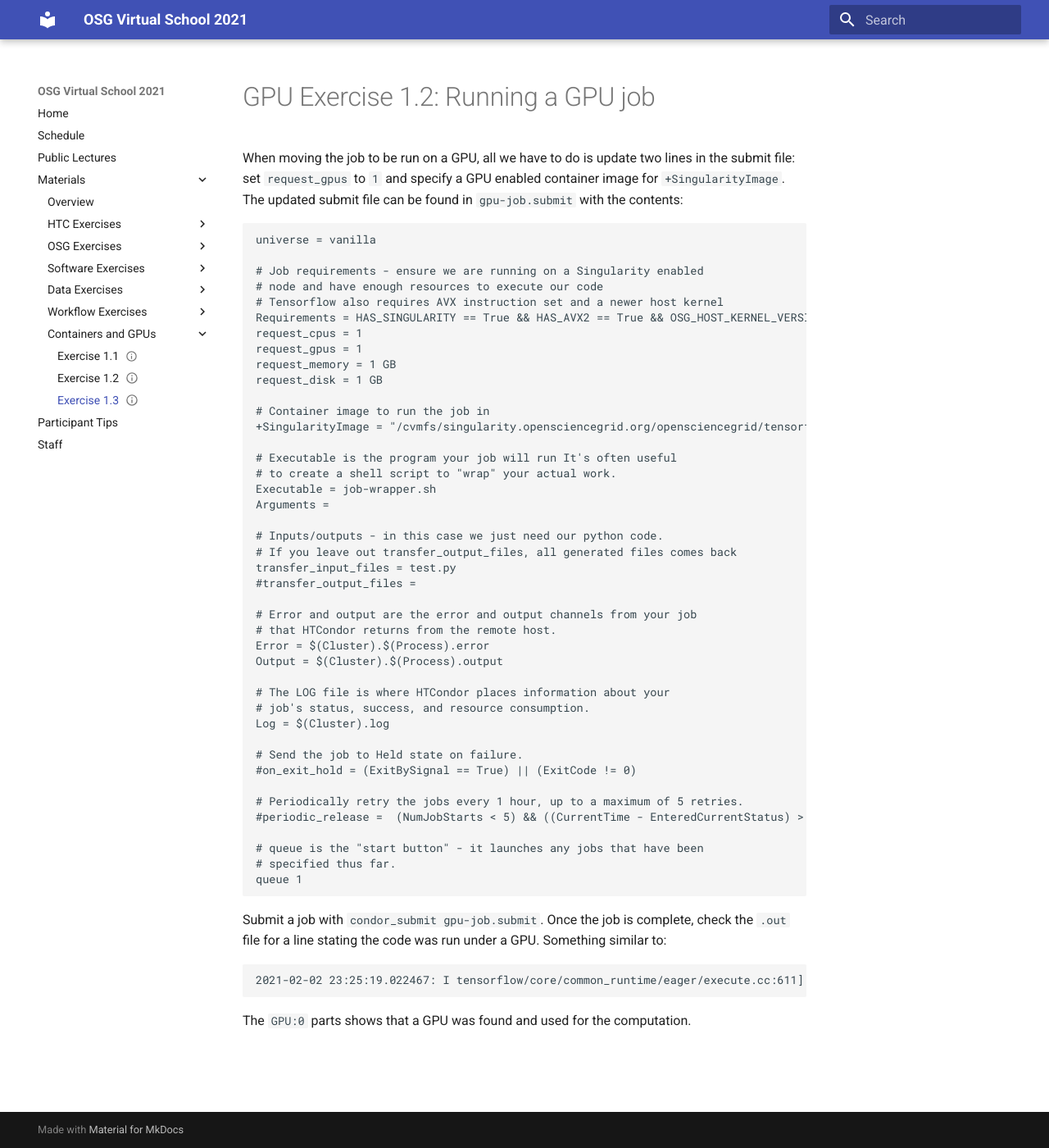
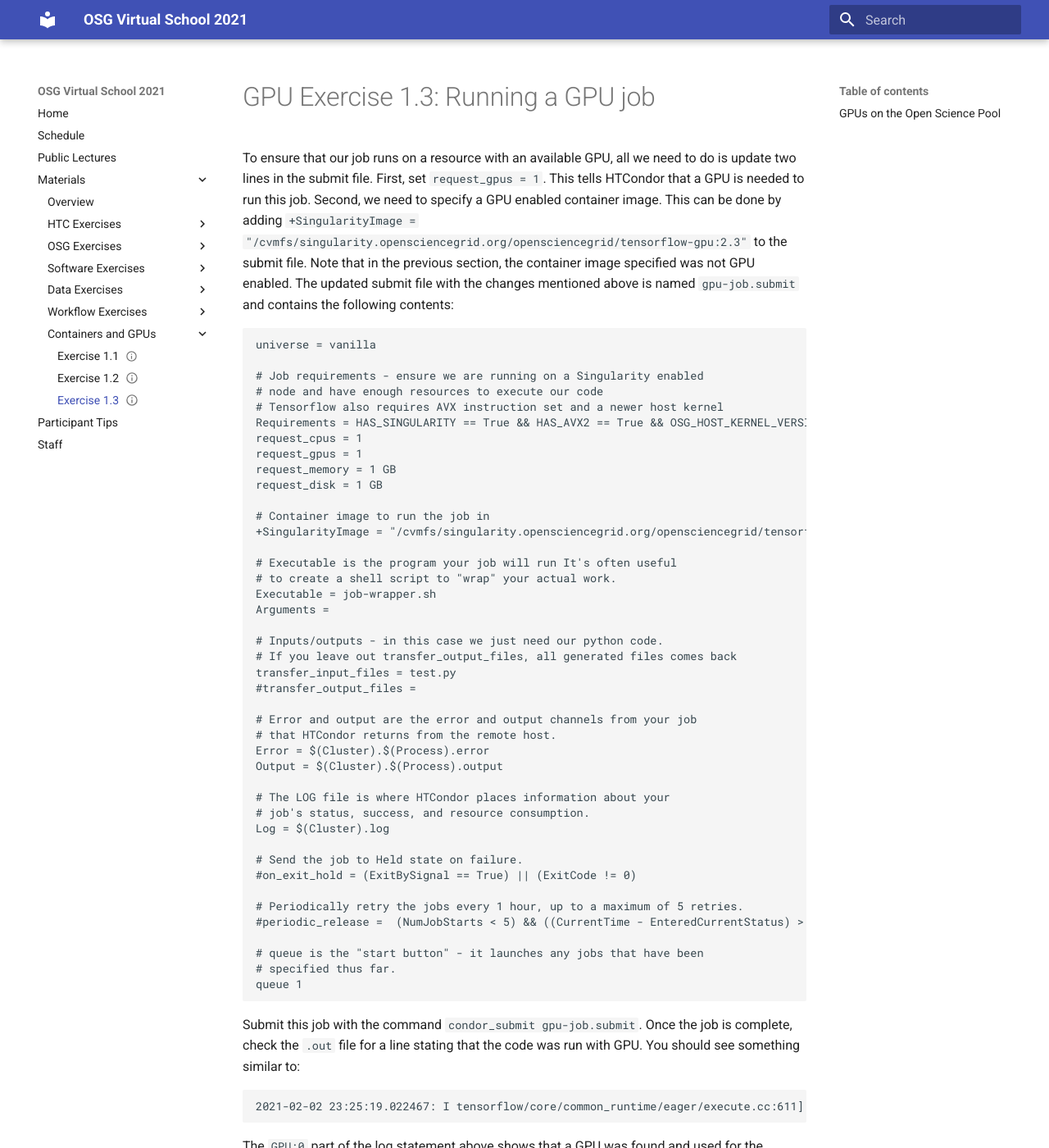
Before and after one commit to osg-htc/virtual-school-2021, an MkDocs documentation site: the page built from docs/materials/gpus/part1-ex3-gpu-jobs.md, in a window 1280 px wide and 1400 px high. Shown: the whole window at 82% size. Built offline with MkDocs 1.6.1 and Material for MkDocs 9.7.7, drawn with Linux system fonts in a browser that asks for light colours; some of the changed text lies outside the part shown.

Commit message:
typo fix; minor rewording; added small section at the end to see what GPUs are in the pool

```diff
--- a/docs/materials/gpus/part1-ex3-gpu-jobs.md
+++ b/docs/materials/gpus/part1-ex3-gpu-jobs.md
@@ -2,14 +2,17 @@
 status: testing
 ---
 
-GPU Exercise 1.2: Running a GPU job
+GPU Exercise 1.3: Running a GPU job
 ===================================
 
-When moving the job to be run on a GPU, all we have to do is update two lines
-in the submit file: set `request_gpus` to `1` and specify a GPU enabled
-container image for `+SingularityImage`. The updated submit file can be found
-in `gpu-job.submit` with the contents:
-
+To ensure that our job runs on a resource with an available GPU, all we need to
+do is update two lines in the submit file. First, set `request_gpus = 1`. This tells
+HTCondor that a GPU is needed to run this job. Second, we need to specify a GPU
+enabled container image. This can be done by adding
+`+SingularityImage = "/cvmfs/singularity.opensciencegrid.org/opensciencegrid/tensorflow-gpu:2.3"`
+to the submit file. Note that in the previous section, the container image specified was not
+GPU enabled. The updated submit file with the changes mentioned above is named `gpu-job.submit`
+and contains the following contents:
 
     universe = vanilla
 
@@ -55,12 +58,19 @@
     queue 1
 
 
-Submit a job with `condor_submit gpu-job.submit`. Once the job is complete, check
-the `.out` file for a line stating the code was run under a GPU. Something similar
+Submit this job with the command `condor_submit gpu-job.submit`. Once the job is complete, check
+the `.out` file for a line stating that the code was run with GPU. You should see something similar
 to:
 
 
     2021-02-02 23:25:19.022467: I tensorflow/core/common_runtime/eager/execute.cc:611] Executing op MatMul in device /job:localhost/replica:0/task:0/device:GPU:0
 
 
-The `GPU:0` parts shows that a GPU was found and used for the computation.
+The `GPU:0` part of the log statement above shows that a GPU was found and used for the computation.
+
+GPUs on the Open Science Pool
+-----------------------------
+
+Curious about what GPUs make up the Open Science Pool?
+Run `condor_status -const 'gpus >= 1' -af CUDADeviceName | sort | uniq -c` to find out.
+Which GPU models are most common?
```
